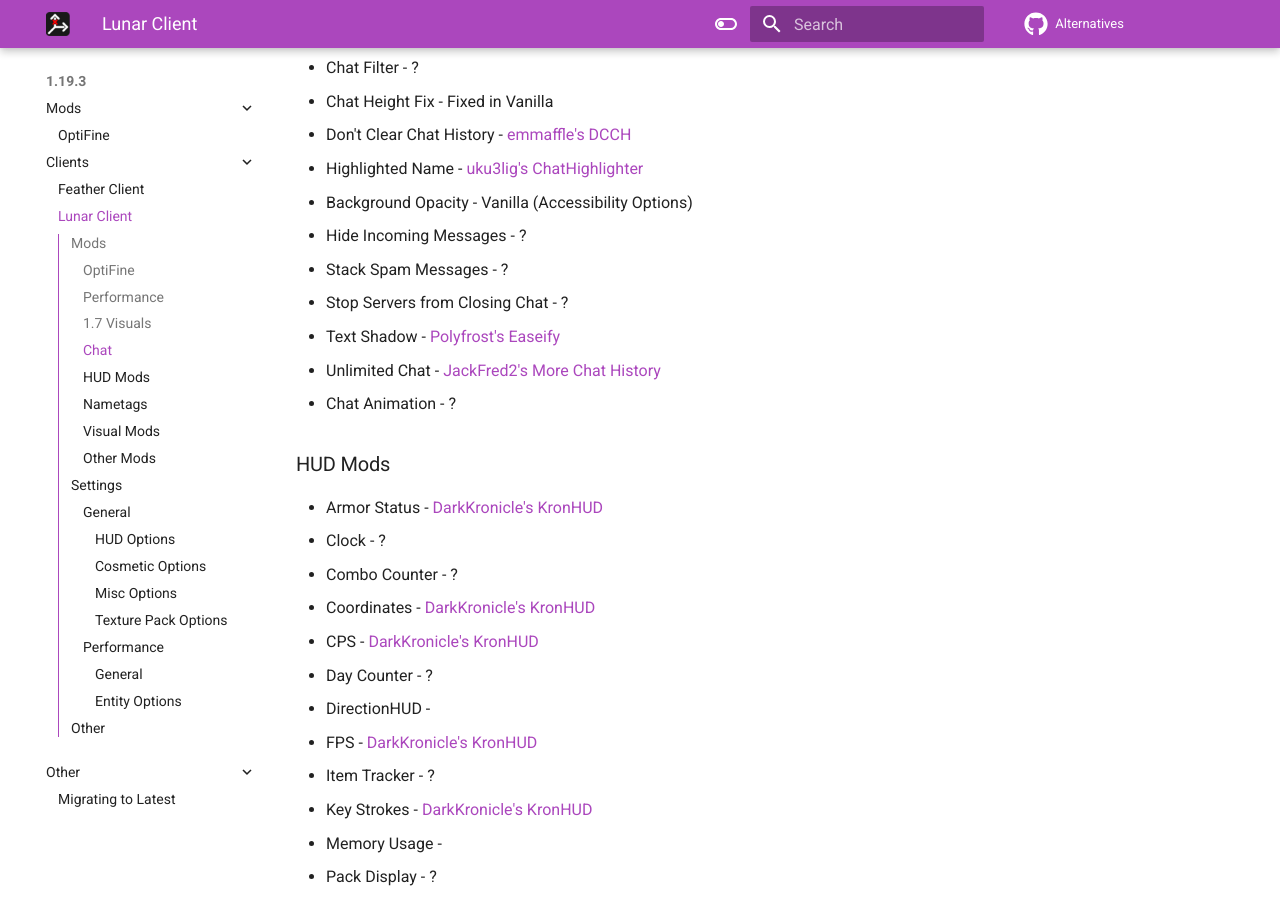
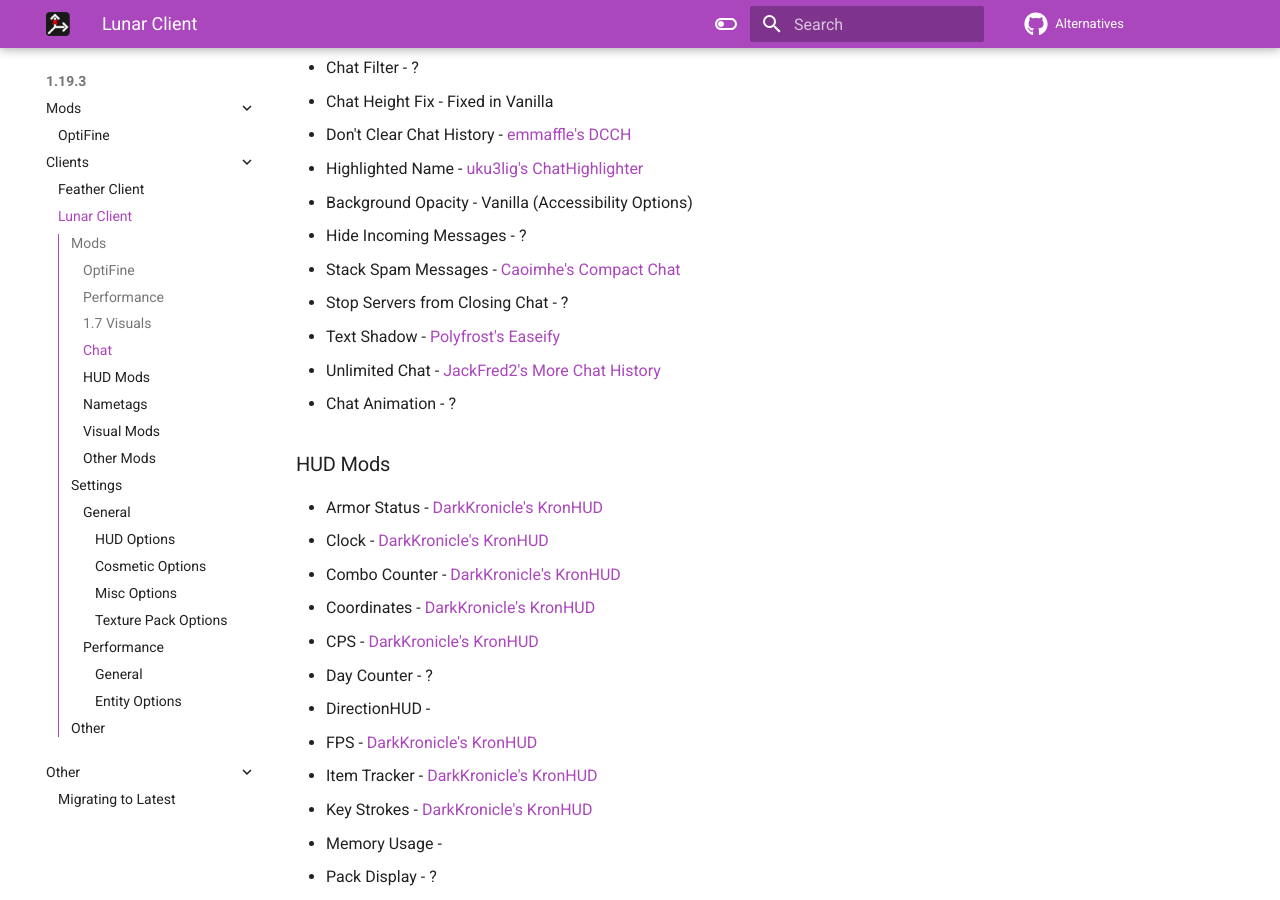
Before and after one commit to MicrocontrollersDev/Alternatives, an MkDocs documentation site: the page built from docs/latest/lunar_client.md, in a window 1280 px wide and 900 px high, scrolled down 713 px. Built offline with MkDocs 1.6.1 and Material for MkDocs 9.7.7, drawn with Linux system fonts in a browser that asks for light colours; comment, search, counter and statistics services are not loaded; some of the changed text lies outside the part shown.

Commit message:
latest stuff

```diff
--- a/docs/latest/lunar_client.md
+++ b/docs/latest/lunar_client.md
@@ -27,7 +27,7 @@
 * Highlighted Name - [uku3lig's ChatHighlighter](https://modrinth.com/mod/chathighlighter)
 * Background Opacity - Vanilla (Accessibility Options)
 * Hide Incoming Messages - ?
-* Stack Spam Messages - ?
+* Stack Spam Messages - [Caoimhe's Compact Chat](https://modrinth.com/mod/compact-chat)
 * Stop Servers from Closing Chat - ?
 * Text Shadow - [Polyfrost's Easeify](https://github.com/Polyfrost/Easeify/releases/latest)
 * Unlimited Chat - [JackFred2's More Chat History](https://modrinth.com/mod/morechathistory)
@@ -36,14 +36,14 @@
 ### HUD Mods
 
 * Armor Status - [DarkKronicle's KronHUD](https://modrinth.com/mod/kronhud)
-* Clock - ?
-* Combo Counter - ?
+* Clock - [DarkKronicle's KronHUD](https://modrinth.com/mod/kronhud)
+* Combo Counter - [DarkKronicle's KronHUD](https://modrinth.com/mod/kronhud)
 * Coordinates - [DarkKronicle's KronHUD](https://modrinth.com/mod/kronhud)
 * CPS - [DarkKronicle's KronHUD](https://modrinth.com/mod/kronhud)
 * Day Counter - ?
 * DirectionHUD -
 * FPS - [DarkKronicle's KronHUD](https://modrinth.com/mod/kronhud)
-* Item Tracker - ?
+* Item Tracker - [DarkKronicle's KronHUD](https://modrinth.com/mod/kronhud)
 * Key Strokes - [DarkKronicle's KronHUD](https://modrinth.com/mod/kronhud)
 * Memory Usage -
 * Pack Display - ?
```
Also changed, not shown: other parts of docs/latest/lunar_client.md (+1 -1 lines), docs/latest/feather_client.md (+2 -2 lines).
